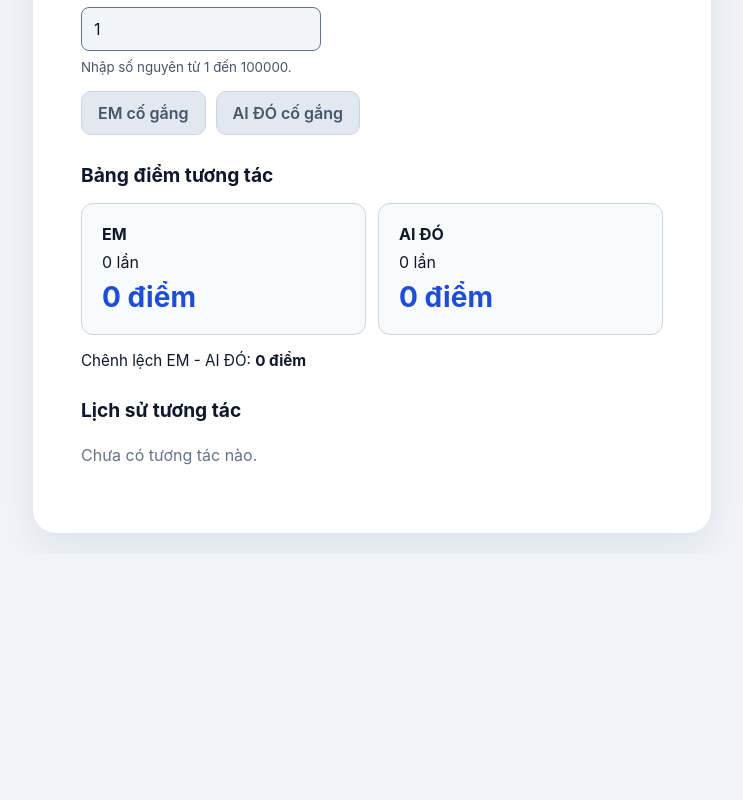
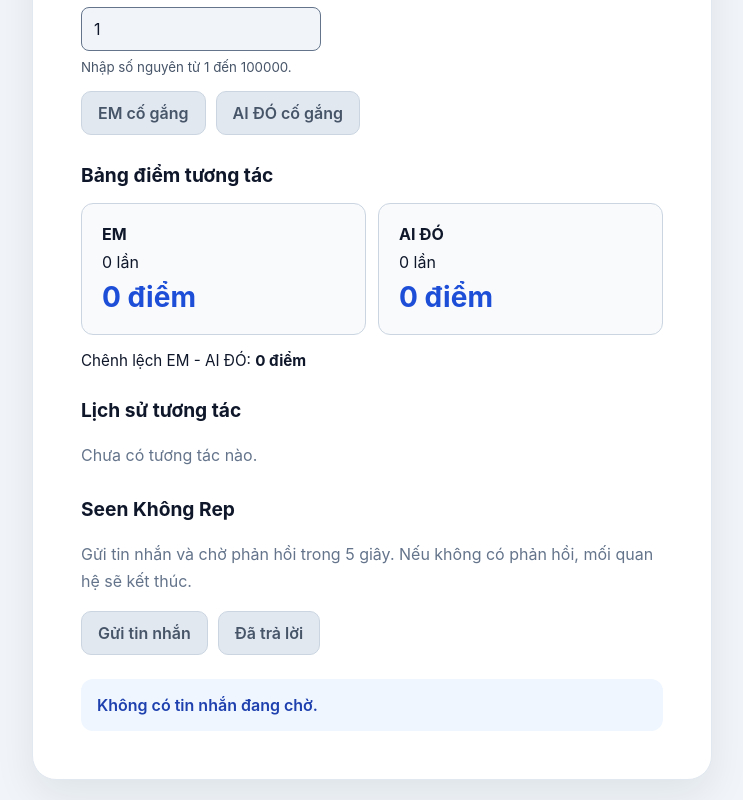
Before and after one commit to 24520273-netizen/Lab3-Bonus, a React (Vite) app: page / in a window 1280 px wide. Shown: the part 593-1393 px from the top of the page, without its empty margins (268-1011 px from the left). Before the commit the page ends 1147 px from the top, so only its background shows below. Built offline with nearby package versions, Linux system fonts and the light colour scheme.

Commit message:
feat(bonus): implement ghosting message timeout

```diff
--- a/src/components/SituationshipAnalyzer.jsx
+++ b/src/components/SituationshipAnalyzer.jsx
@@ -1,4 +1,4 @@
-import { useId, useReducer, useState } from 'react'
+import { useEffect, useId, useReducer, useState } from 'react'
 import {
   ACTORS,
   EVENTS,
@@ -53,6 +53,23 @@ export default function SituationshipAnalyzer() {
   }
 
   const recentInteractions = state.interactions.slice(-5).reverse()
+
+  const pendingMessageId = state.pendingMessage?.id
+
+  useEffect(() => {
+    if (state.phase !== PHASES.DATING_NO_LOVE || !pendingMessageId) {
+      return undefined
+    }
+
+    const timeoutId = setTimeout(() => {
+      dispatch({
+        type: EVENTS.GHOST_TIMEOUT,
+        id: pendingMessageId,
+      })
+    }, 5000)
+
+    return () => clearTimeout(timeoutId)
+  }, [state.phase, pendingMessageId])
 
   return (
     <article className={styles.card} aria-labelledby="situationship-title">
@@ -181,6 +198,55 @@ export default function SituationshipAnalyzer() {
           </ol>
         )}
       </section>
+      <section className={styles.section} aria-labelledby="message-heading">
+        <h2 id="message-heading" className={styles.sectionHeading}>
+          Seen Không Rep
+        </h2>
+
+        <p className={styles.note}>
+          Gửi tin nhắn và chờ phản hồi trong 5 giây.
+          Nếu không có phản hồi, mối quan hệ sẽ kết thúc.
+        </p>
+
+        <div className={styles.actions}>
+          <button
+            type="button"
+            className={styles.button}
+            disabled={
+              state.phase !== PHASES.DATING_NO_LOVE ||
+              Boolean(pendingMessageId)
+            }
+            onClick={() =>
+              dispatch({
+                type: EVENTS.SEND_MESSAGE,
+                id: crypto.randomUUID(),
+              })
+            }
+          >
+            Gửi tin nhắn
+          </button>
+
+          <button
+            type="button"
+            className={styles.button}
+            disabled={!pendingMessageId}
+            onClick={() =>
+              dispatch({
+                type: EVENTS.RECEIVE_REPLY,
+                id: pendingMessageId,
+              })
+            }
+          >
+            Đã trả lời
+          </button>
+        </div>
+
+        <output className={styles.status} role="status" aria-live="polite">
+          {pendingMessageId
+            ? 'Đang chờ phản hồi trong 5 giây...'
+            : 'Không có tin nhắn đang chờ.'}
+        </output>
+      </section>
     </article>
   )
 }
--- a/src/domain/relationshipModel.js
+++ b/src/domain/relationshipModel.js
@@ -11,6 +11,9 @@ export const EVENTS = Object.freeze({
   EXIT: 'EXIT',
   RESET: 'RESET',
   ADD_INTERACTION: 'ADD_INTERACTION',
+  SEND_MESSAGE: 'SEND_MESSAGE',
+  RECEIVE_REPLY: 'RECEIVE_REPLY',
+  GHOST_TIMEOUT: 'GHOST_TIMEOUT',
 })
 
 export const ACTORS = Object.freeze({
@@ -83,6 +86,52 @@ export function relationshipReducer(state, action) {
     }
   }
 
+  if (action?.type === EVENTS.SEND_MESSAGE) {
+    if (
+      state.phase !== PHASES.DATING_NO_LOVE ||
+      state.pendingMessage !== null ||
+      typeof action.id !== 'string' ||
+      action.id.trim() === ''
+    ) {
+      return state
+    }
+
+    return {
+      ...state,
+      pendingMessage: { id: action.id },
+    }
+  }
+
+  if (action?.type === EVENTS.RECEIVE_REPLY) {
+    if (
+      state.phase !== PHASES.DATING_NO_LOVE ||
+      !state.pendingMessage ||
+      state.pendingMessage.id !== action.id
+    ) {
+      return state
+    }
+
+    return {
+      ...state,
+      pendingMessage: null,
+    }
+  }
+
+  if (action?.type === EVENTS.GHOST_TIMEOUT) {
+    if (
+      state.phase !== PHASES.DATING_NO_LOVE ||
+      !state.pendingMessage ||
+      state.pendingMessage.id !== action.id
+    ) {
+      return state
+    }
+
+    return {
+      ...state,
+      phase: PHASES.GHOSTED_EXIT,
+      pendingMessage: null,
+    }
+  }
   const nextPhase = TRANSITIONS[state.phase]?.[action?.type]
 
   if (!nextPhase) {
```
Also changed, not shown: 2 other files (tests, documents, lock files or other folders).
